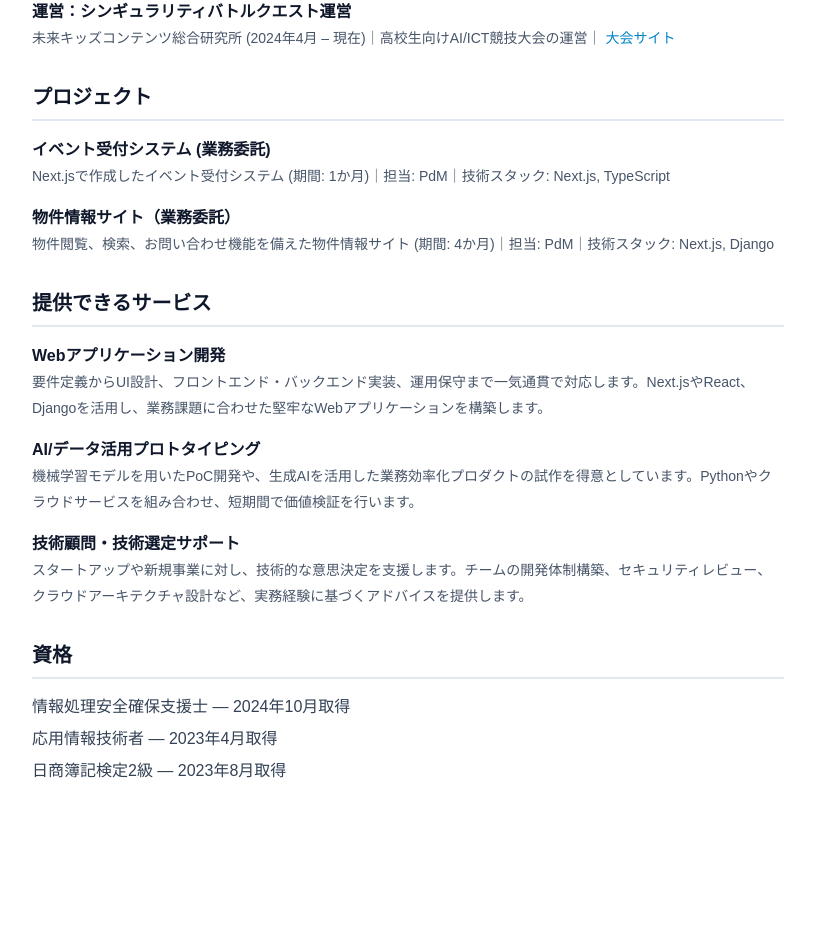
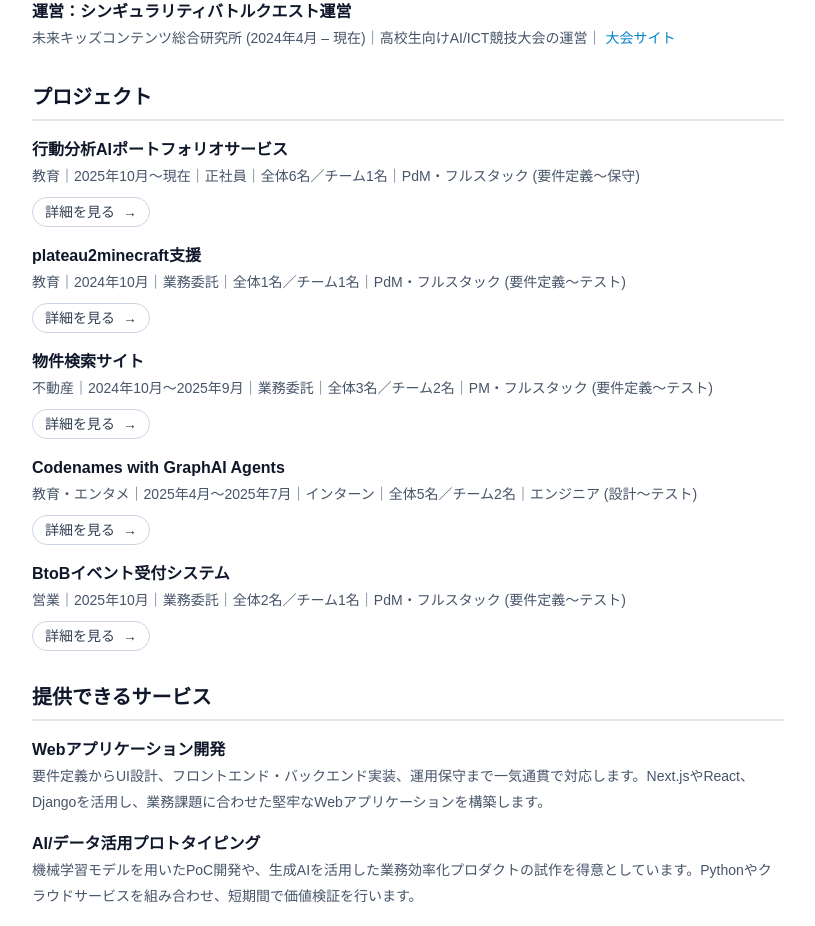
Before and after one commit to Minto312/minto312.github.io, a Next.js app in the folder portfolio/: page / in a window 1280 px wide. Shown: the part 874-1800 px from the top of the page, without its empty margins (232-1047 px from the left). Before the commit the page ends 1721 px from the top, so only its background shows below. Built offline with nearby package versions, Linux system fonts and the light colour scheme.

Commit message:
feat: enrich project section with modal details (#6)

```diff
--- a/portfolio/app/page.tsx
+++ b/portfolio/app/page.tsx
@@ -1,6 +1,8 @@
+'use client';
+
 import Image from 'next/image';
 import Script from 'next/script';
-import type { ReactNode } from 'react';
+import { useEffect, useMemo, useState, type ReactNode } from 'react';
 
 const siteUrl = 'https://portfolio.minto312.com';
 const socialLinks = [
@@ -82,16 +84,123 @@ const careers = [
   },
 ];
 
-const projects = [
+type Project = {
+  id: string;
+  title: string;
+  summary: string;
+  industry: string;
+  period: string;
+  employmentType: string;
+  teamScale: string;
+  techStack: string[];
+  responsibilities: string[];
+  activities: string[];
+  achievements: string[];
+};
+
+const projects: Project[] = [
   {
-    title: 'イベント受付システム (業務委託)',
-    description:
-      'Next.jsで作成したイベント受付システム (期間: 1か月)｜担当: PdM｜技術スタック: Next.js, TypeScript',
+    id: 'behavior-analytics-portfolio',
+    title: '行動分析AIポートフォリオサービス',
+    summary:
+      '教育｜2025年10月〜現在｜正社員｜全体6名／チーム1名｜PdM・フルスタック (要件定義〜保守)',
+    industry: '教育',
+    period: '2025年10月〜現在',
+    employmentType: '正社員',
+    teamScale: '全体6名／チーム1名',
+    techStack: ['TypeScript', 'Next.js', 'Go', 'PostgreSQL', 'Ubuntu', 'Slack'],
+    responsibilities: ['要件定義', '設計', '実装', 'テスト', '保守'],
+    activities: [
+      '要件定義と運用設計を主導',
+      '社外向け技術資料の作成',
+      'Next.js (TypeScript) と Go を用いたモダンフルスタック開発',
+      'LLMのチューニングおよび安全性検証',
+    ],
+    achievements: [
+      '構想段階のプロダクトを要件定義し、半月でPoCをローンチ',
+      'LLMを活用した差別化機能の検証を完遂',
+      '社外資料作成を通じたコンサルティング知見の獲得',
+    ],
   },
   {
-    title: '物件情報サイト（業務委託）',
-    description:
-      '物件閲覧、検索、お問い合わせ機能を備えた物件情報サイト (期間: 4か月)｜担当: PdM｜技術スタック: Next.js, Django',
+    id: 'plateau2minecraft-support',
+    title: 'plateau2minecraft支援',
+    summary:
+      '教育｜2024年10月｜業務委託｜全体1名／チーム1名｜PdM・フルスタック (要件定義〜テスト)',
+    industry: '教育',
+    period: '2024年10月',
+    employmentType: '業務委託',
+    teamScale: '全体1名／チーム1名',
+    techStack: ['Go', 'Slack'],
+    responsibilities: ['要件定義', '設計', '実装', 'テスト'],
+    activities: [
+      'OSSツール「plateau2minecraft」利用時のエラー解析と改善策立案',
+      '緯度経度とMinecraft座標を相互変換する支援ツールを開発',
+    ],
+    achievements: [
+      '要件定義から実装まで迅速に遂行し顧客価値を最大化',
+      'スコープの絞り込みにより短期間で確実な施策を実現',
+    ],
+  },
+  {
+    id: 'real-estate-search',
+    title: '物件検索サイト',
+    summary:
+      '不動産｜2024年10月〜2025年9月｜業務委託｜全体3名／チーム2名｜PM・フルスタック (要件定義〜テスト)',
+    industry: '不動産',
+    period: '2024年10月〜2025年9月',
+    employmentType: '業務委託',
+    teamScale: '全体3名／チーム2名',
+    techStack: ['TypeScript', 'Next.js', 'Python', 'Django', 'PostgreSQL', 'AWS ECS', 'Discord'],
+    responsibilities: ['要件定義', '設計', '実装', 'テスト'],
+    activities: [
+      'PMとしてチームマネジメントを担当',
+      'Next.jsを用いたフロントエンドおよびDjangoによるバックエンド開発',
+    ],
+    achievements: [
+      'ヒアリングから実装まで一貫して対応しローンチを達成',
+      '保守性・セキュリティを両立した高品質な設計を実現',
+    ],
+  },
+  {
+    id: 'codenames-graphai',
+    title: 'Codenames with GraphAI Agents',
+    summary:
+      '教育・エンタメ｜2025年4月〜2025年7月｜インターン｜全体5名／チーム2名｜エンジニア (設計〜テスト)',
+    industry: '教育・エンタメ',
+    period: '2025年4月〜2025年7月',
+    employmentType: 'インターン',
+    teamScale: '全体5名／チーム2名',
+    techStack: ['Python', 'Flask', 'PostgreSQL', 'AWS EC2', 'Slack', 'Trello'],
+    responsibilities: ['設計', '実装', 'テスト'],
+    activities: [
+      'ボードゲーム「Codenames」のWeb再現を担当',
+      'GraphAI (Grapys) への機能提案と実装計画策定',
+    ],
+    achievements: [
+      '認可を得てUI/UXを再現したWeb実装を完遂',
+      'OSS開発団体と連携し改善提案と実装に着手',
+    ],
+  },
+  {
+    id: 'b2b-event-check-in',
+    title: 'BtoBイベント受付システム',
+    summary:
+      '営業｜2025年10月｜業務委託｜全体2名／チーム1名｜PdM・フルスタック (要件定義〜テスト)',
+    industry: '営業',
+    period: '2025年10月',
+    employmentType: '業務委託',
+    teamScale: '全体2名／チーム1名',
+    techStack: ['TypeScript', 'Next.js', 'PostgreSQL', 'Windows', 'Discord'],
+    responsibilities: ['要件定義', '設計', '実装', 'テスト'],
+    activities: [
+      'プロダクトマネジメントおよびチームマネジメントを兼務',
+      'Next.jsを活用したフロントエンド・バックエンド実装を一気通貫で担当',
+    ],
+    achievements: [
+      '適切なスコープ設計により工数を約半減',
+      '顧客の厳しいスケジュールに柔軟に対応し貢献',
+    ],
   },
 ];
 
@@ -120,6 +229,12 @@ const certifications = [
 ];
 
 export default function HomePage() {
+  const [activeProjectId, setActiveProjectId] = useState<string | null>(null);
+  const activeProject = useMemo(
+    () => projects.find((project) => project.id === activeProjectId) ?? null,
+    [activeProjectId],
+  );
+
   const structuredData = {
     '@context': 'https://schema.org',
     '@graph': [
@@ -263,11 +378,21 @@ export default function HomePage() {
 
       <Section title="プロジェクト">
         <ul className="m-0 list-none space-y-4 p-0">
-          {projects.map(({ title, description }) => (
-            <li key={title} className="text-base leading-relaxed">
-              <strong className="text-slate-900">{title}</strong>
+          {projects.map((project) => (
+            <li key={project.id} className="text-base leading-relaxed">
+              <strong className="text-slate-900">{project.title}</strong>
               <br />
-              <small className="text-sm text-slate-600">{description}</small>
+              <small className="text-sm text-slate-600">{project.summary}</small>
+              <div className="mt-2">
+                <button
+                  type="button"
+                  onClick={() => setActiveProjectId(project.id)}
+                  className="inline-flex items-center gap-2 rounded-full border border-slate-300 bg-white px-3 py-1 text-sm font-medium text-slate-700 transition hover:border-slate-400 hover:bg-slate-50 focus-visible:outline focus-visible:outline-2 focus-visible:outline-offset-2 focus-visible:outline-slate-500"
+                >
+                  詳細を見る
+                  <span aria-hidden="true">→</span>
+                </button>
+              </div>
             </li>
           ))}
         </ul>
@@ -294,6 +419,9 @@ export default function HomePage() {
           ))}
         </ul>
       </Section>
+      {activeProject ? (
+        <ProjectDetailModal project={activeProject} onClose={() => setActiveProjectId(null)} />
+      ) : null}
     </main>
   );
 }
@@ -308,3 +436,109 @@ function Section({ title, children }: { title: string; children: ReactNode }) {
     </section>
   );
 }
+
+function ProjectDetailModal({ project, onClose }: { project: Project; onClose: () => void }) {
+  useEffect(() => {
+    function handleKeyDown(event: KeyboardEvent) {
+      if (event.key === 'Escape') {
+        onClose();
+      }
+    }
+
+    window.addEventListener('keydown', handleKeyDown);
+    return () => {
+      window.removeEventListener('keydown', handleKeyDown);
+    };
+  }, [onClose]);
+
+  return (
+    <div
+      role="dialog"
+      aria-modal="true"
+      aria-labelledby={`${project.id}-title`}
+      className="fixed inset-0 z-50 flex items-center justify-center bg-slate-900/60 px-4 py-6"
+      onClick={onClose}
+    >
+      <div
+        className="max-h-[90vh] w-full max-w-2xl overflow-y-auto rounded-2xl bg-white p-6 shadow-2xl"
+        onClick={(event) => event.stopPropagation()}
+      >
+        <div className="flex items-start justify-between gap-4">
+          <div>
+            <h3 id={`${project.id}-title`} className="text-xl font-semibold text-slate-900">
+              {project.title}
+            </h3>
+            <p className="mt-1 text-sm text-slate-600">{project.summary}</p>
+          </div>
+          <button
+            type="button"
+            onClick={onClose}
+            aria-label="詳細を閉じる"
+            className="rounded-full border border-transparent bg-slate-100 p-2 text-slate-500 transition hover:bg-slate-200 focus-visible:outline focus-visible:outline-2 focus-visible:outline-offset-2 focus-visible:outline-slate-500"
+          >
+            <span aria-hidden="true">✕</span>
+          </button>
+        </div>
+
+        <dl className="mt-4 grid grid-cols-1 gap-4 text-sm text-slate-700 sm:grid-cols-2">
+          <div>
+            <dt className="font-semibold text-slate-900">業種</dt>
+            <dd className="mt-1">{project.industry}</dd>
+          </div>
+          <div>
+            <dt className="font-semibold text-slate-900">期間</dt>
+            <dd className="mt-1">{project.period}</dd>
+          </div>
+          <div>
+            <dt className="font-semibold text-slate-900">雇用形態</dt>
+            <dd className="mt-1">{project.employmentType}</dd>
+          </div>
+          <div>
+            <dt className="font-semibold text-slate-900">チーム規模</dt>
+            <dd className="mt-1">{project.teamScale}</dd>
+          </div>
+          <div className="sm:col-span-2">
+            <dt className="font-semibold text-slate-900">使用技術</dt>
+            <dd className="mt-1 flex flex-wrap gap-2">
+              {project.techStack.map((tech) => (
+                <span
+                  key={tech}
+                  className="inline-flex items-center rounded-full bg-slate-100 px-2.5 py-1 text-xs font-medium text-slate-700"
+                >
+                  {tech}
+                </span>
+              ))}
+            </dd>
+          </div>
+          <div>
+            <dt className="font-semibold text-slate-900">担当領域</dt>
+            <dd className="mt-1 space-y-1">
+              {project.responsibilities.map((responsibility) => (
+                <p key={responsibility}>{responsibility}</p>
+              ))}
+            </dd>
+          </div>
+        </dl>
+
+        <div className="mt-6 space-y-4 text-sm text-slate-700">
+          <section>
+            <h4 className="text-base font-semibold text-slate-900">主な取り組み</h4>
+            <ul className="mt-2 list-disc space-y-1 pl-5">
+              {project.activities.map((activity) => (
+                <li key={activity}>{activity}</li>
+              ))}
+            </ul>
+          </section>
+          <section>
+            <h4 className="text-base font-semibold text-slate-900">実績</h4>
+            <ul className="mt-2 list-disc space-y-1 pl-5">
+              {project.achievements.map((achievement) => (
+                <li key={achievement}>{achievement}</li>
+              ))}
+            </ul>
+          </section>
+        </div>
+      </div>
+    </div>
+  );
+}
```
